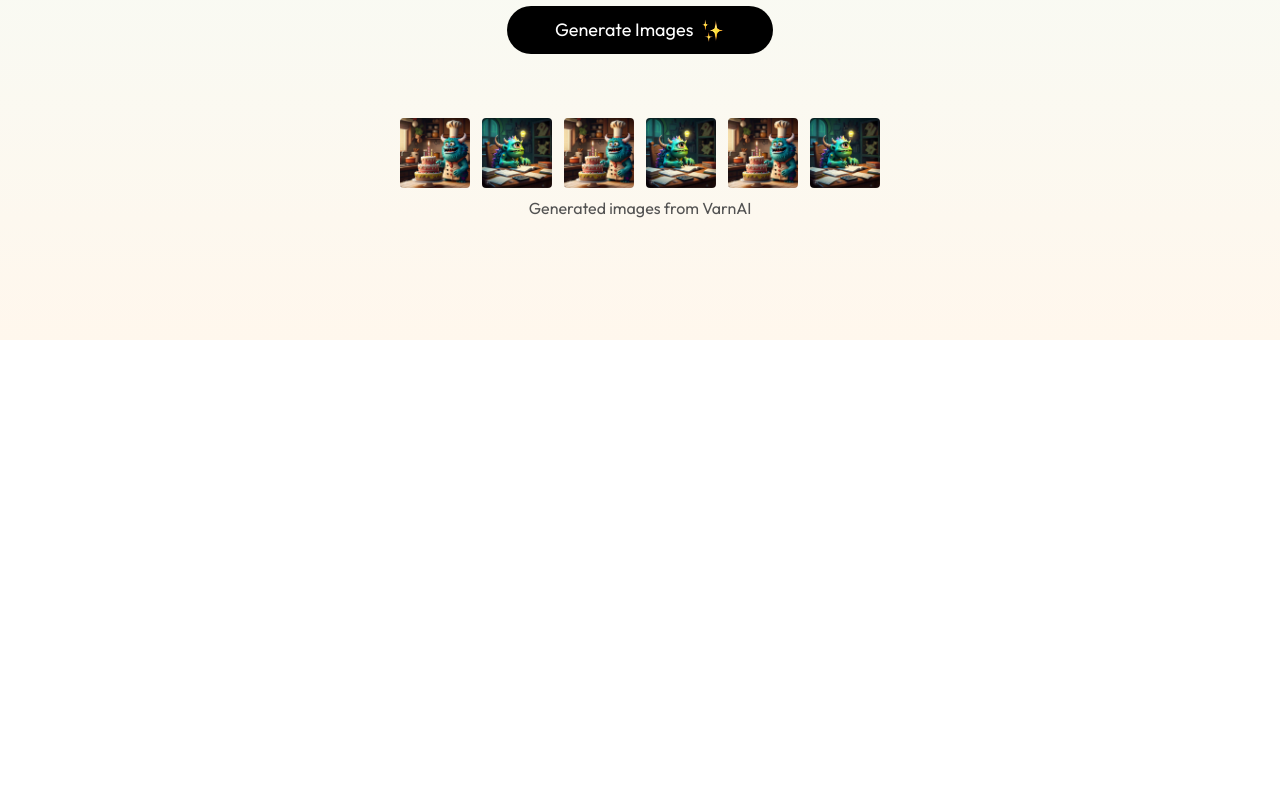
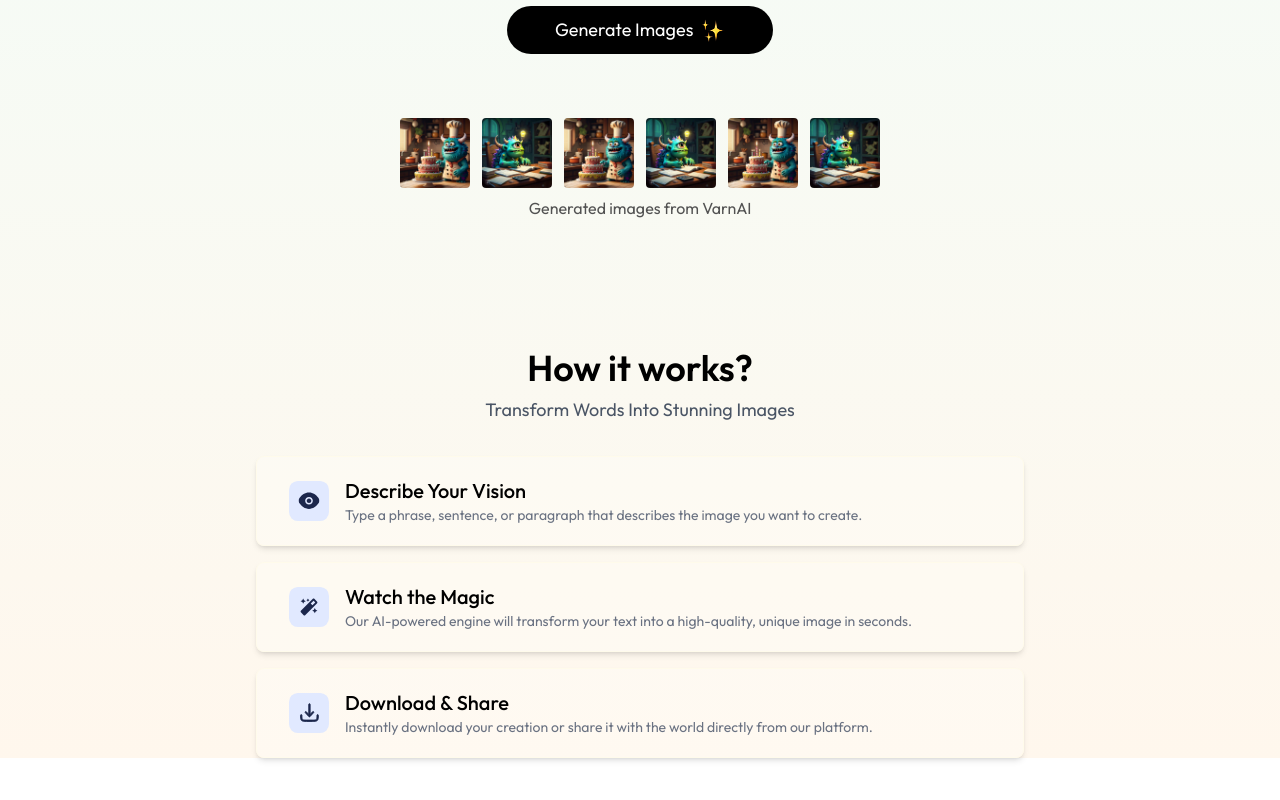
Before and after one commit to mahesh-ryadav/VarnAI, a React (Vite) app: page / in a window 1280 px wide. Shown: the part 460-1260 px from the top of the page. Before the commit the page ends 800 px from the top, so only its background shows below. Built offline with nearby package versions, Linux system fonts and the light colour scheme.

Commit message:
Steps component completed

```diff
--- a/src/components/Steps.jsx
+++ b/src/components/Steps.jsx
@@ -1,11 +1,26 @@
-import React from 'react'
+import React from "react";
+import { stepsData } from "../assets/assets";
 
 const Steps = () => {
   return (
-    <div>
+    <div className="flex flex-col items-center justify-center my-32">
+      <h1 className="text-3xl sm:text-4xl font-semibold mb-2">How it works?</h1>
+      <p className="text-lg text-gray-600 mb-8">
+        Transform Words Into Stunning Images{" "}
+      </p>
+      <div className="space-y-4 w-full max-w-3xl text-sm">
+        {stepsData.map((item, index) => (
+          <div  key={index} className="flex items-center gap-4 p-5 px-8 bg-white/20 shadow-md border border-amber-50 cursor-pointer hover:scale-[1.02] transition-all duration-300 rounded-lg">
+            <img width={40} src={item.icon} alt="" />
+            <div>
+              <h2 className="text-xl font-medium">{item.title}</h2>
+              <p className="text-gray-500">{item.description}</p>
+            </div>
+          </div>
+        ))}
+      </div>
+    </div>
+  );
+};
 
-    </div>
-  )
-}
-
-export default Steps
+export default Steps;
--- a/src/pages/Home.jsx
+++ b/src/pages/Home.jsx
@@ -1,10 +1,12 @@
 import React from 'react'
 import Header from '../components/Header'
+import Steps from '../components/Steps'
 
 const Home = () => {
   return (
     <div>
     <Header/>
+    <Steps/>
     </div>
   )
 }
```
